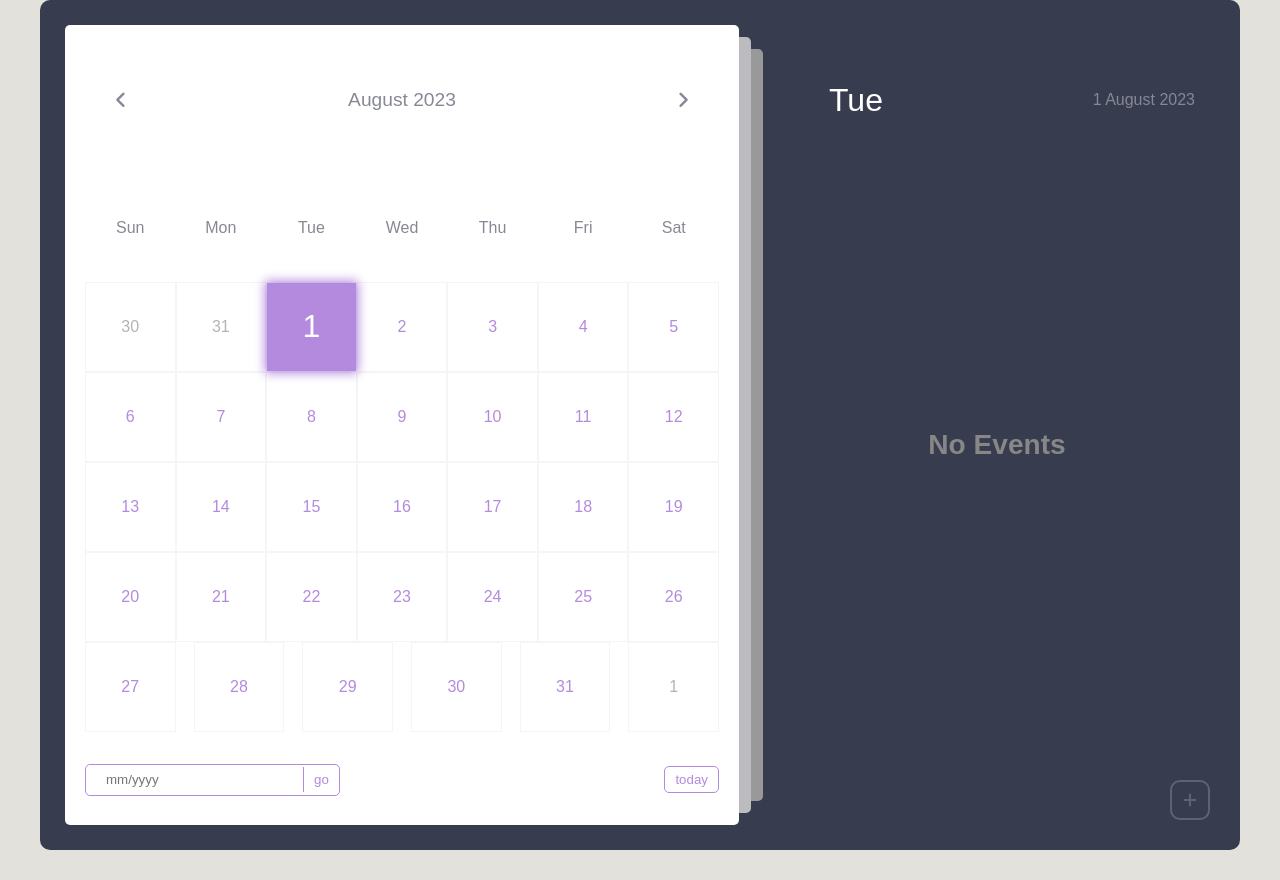
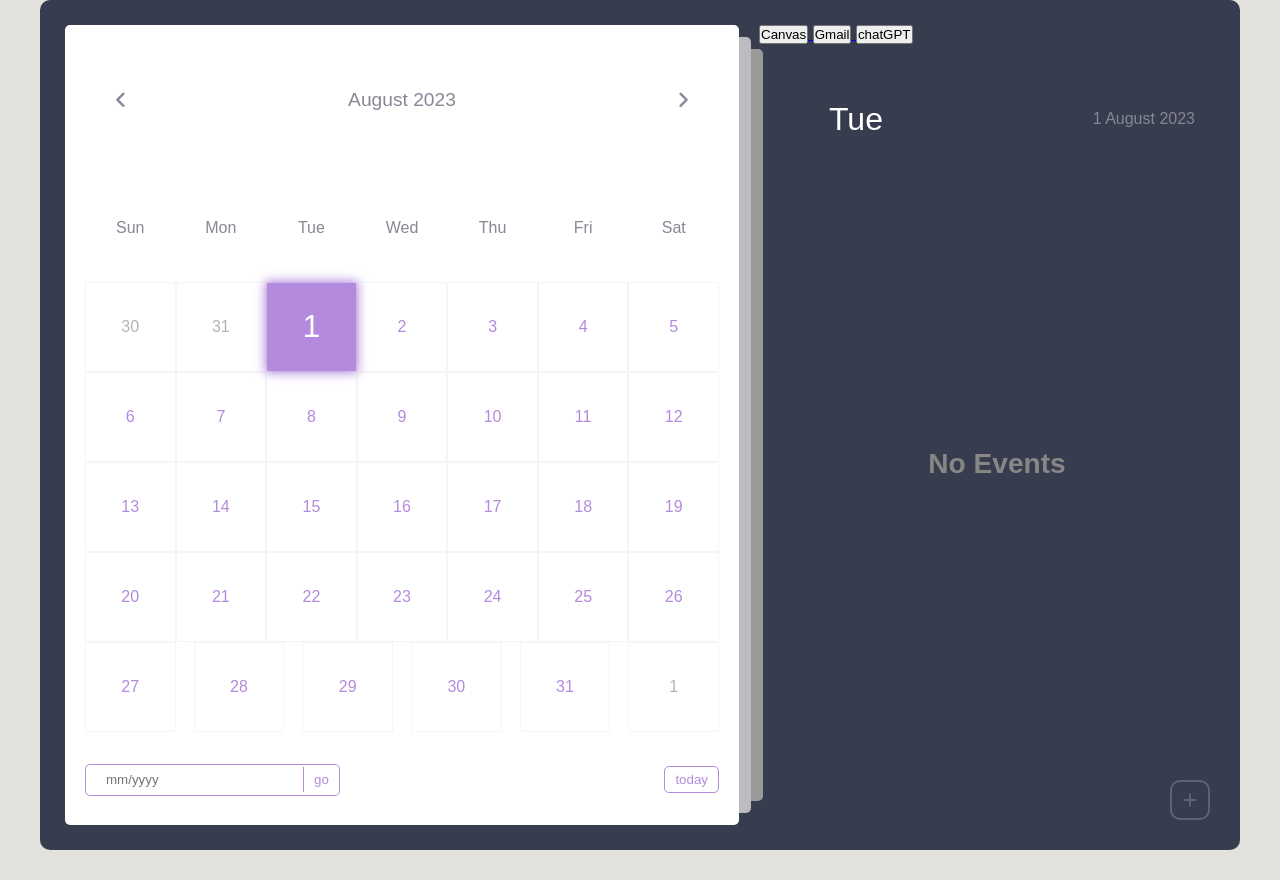
Before and after one commit to ShivaNakka4/ToDoList1, a plain HTML site: page index.html in a window 1280 px wide. Drawn offline with Linux system fonts and the light colour scheme.

Commit message:
Update index.html

```diff
--- a/index.html
+++ b/index.html
@@ -47,6 +47,17 @@
             </div>
         </div>
         <div class="right">
+            <div class=my-btn>
+            <a href="https://canvas.illinois.edu/" target="_blank">
+                <button class="canvas">Canvas</button>
+            </a>
+            <a href="https://mail.google.com/mail/u/0/?tab=rm&ogbl&zx=qky460mh07mx#inbox" target="_blank">
+                <button class="gmail">Gmail</button>
+            </a>
+            <a href="https://chat.openai.com/" target="_blank">
+                <button class="chatGPT">chatGPT</button>
+            </a>
+          </div>
           <div class="today-date">
             <div class="event-day">Sat</div>
             <div class="event-date">29 July 2023</div>
```
